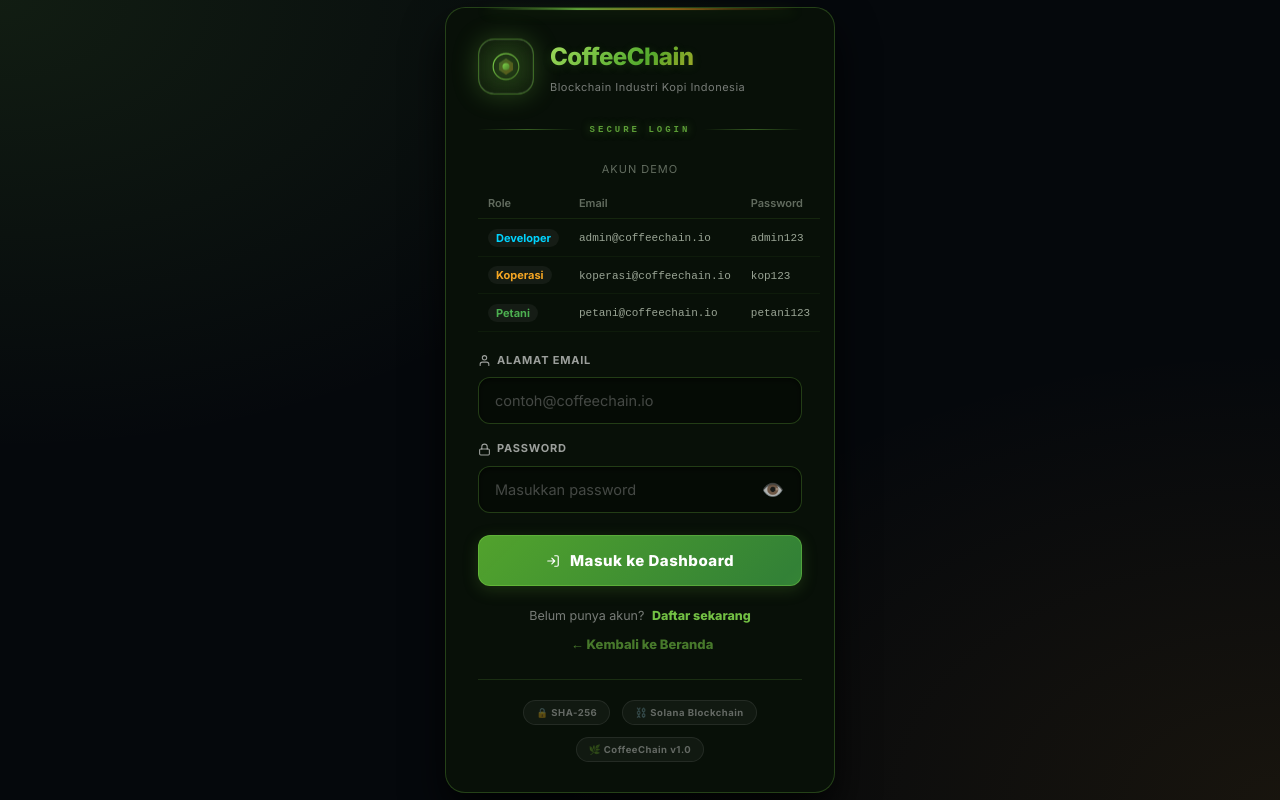
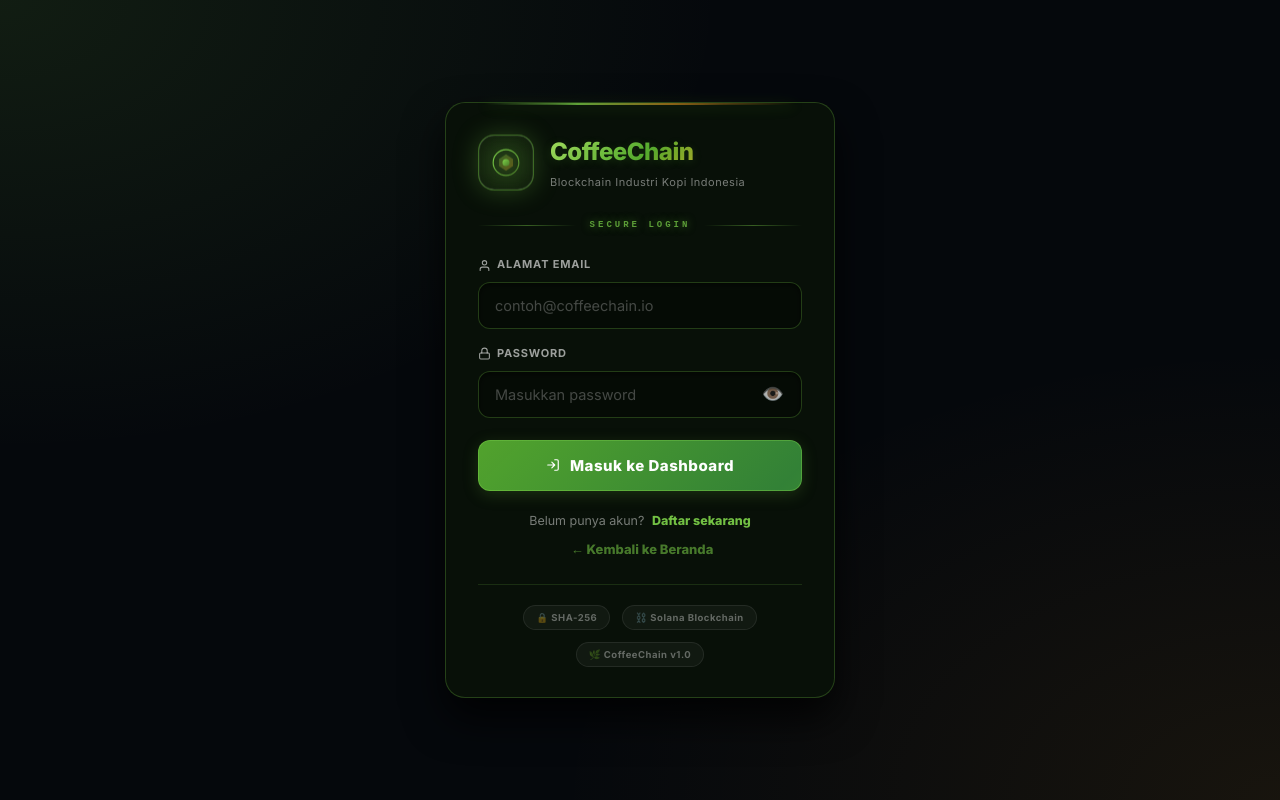
Before and after one commit to BamsHub/CoffeChain, a Next.js app: page /login in a window 1280 px wide. Built offline with nearby package versions, Linux system fonts and the light colour scheme; what @solana/web3.js would draw is missing.

Commit message:
fix: remove demo accounts table from login page

```diff
--- a/src/sections/login/LoginPage.jsx
+++ b/src/sections/login/LoginPage.jsx
@@ -98,37 +98,7 @@ export default function LoginPage() {
 
                 <div className={styles.divider}><span>SECURE LOGIN</span></div>
 
-                <div style={{ marginBottom: 20 }}>
-                    <p style={{ fontSize: 11, color: 'rgba(232,245,224,0.4)', marginBottom: 10, letterSpacing: 1, textTransform: 'uppercase', textAlign: 'center' }}>Akun Demo</p>
-                    <table style={{ width: '100%', borderCollapse: 'collapse', fontSize: 12 }}>
-                        <thead>
-                            <tr style={{ borderBottom: '1px solid rgba(74,124,40,0.2)' }}>
-                                {['Role', 'Email', 'Password'].map(h => (
-                                    <th key={h} style={{ padding: '6px 10px', textAlign: 'left', color: 'rgba(232,245,224,0.4)', fontWeight: 600, fontSize: 11 }}>{h}</th>
-                                ))}
-                            </tr>
-                        </thead>
-                        <tbody>
-                            {[
-                                { role: 'Developer', color: 'var(--color-crypto,#a78bfa)', email: 'admin@coffeechain.io', password: 'admin123' },
-                                { role: 'Koperasi', color: 'var(--color-accent,#F5A623)', email: 'koperasi@coffeechain.io', password: 'kop123' },
-                                { role: 'Petani', color: 'var(--color-success,#7ED44A)', email: 'petani@coffeechain.io', password: 'petani123' },
-                            ].map(acc => (
-                                <tr key={acc.role} style={{ borderBottom: '1px solid rgba(74,124,40,0.1)' }}>
-                                    <td style={{ padding: '8px 10px' }}>
-                                        <span style={{ fontSize: 11, padding: '2px 8px', borderRadius: 100, background: 'rgba(255,255,255,0.05)', color: acc.color, fontWeight: 700 }}>{acc.role}</span>
-                                    </td>
-                                    <td style={{ padding: '8px 10px' }}>
-                                        <code style={{ fontSize: 11, color: 'rgba(232,245,224,0.65)', fontFamily: 'monospace' }}>{acc.email}</code>
-                                    </td>
-                                    <td style={{ padding: '8px 10px' }}>
-                                        <code style={{ fontSize: 11, color: 'rgba(232,245,224,0.65)', fontFamily: 'monospace' }}>{acc.password}</code>
-                                    </td>
-                                </tr>
-                            ))}
-                        </tbody>
-                    </table>
-                </div>
+
 
                 <form className={styles.form} onSubmit={handleSubmit}>
                     <div className={styles.field}>
```
